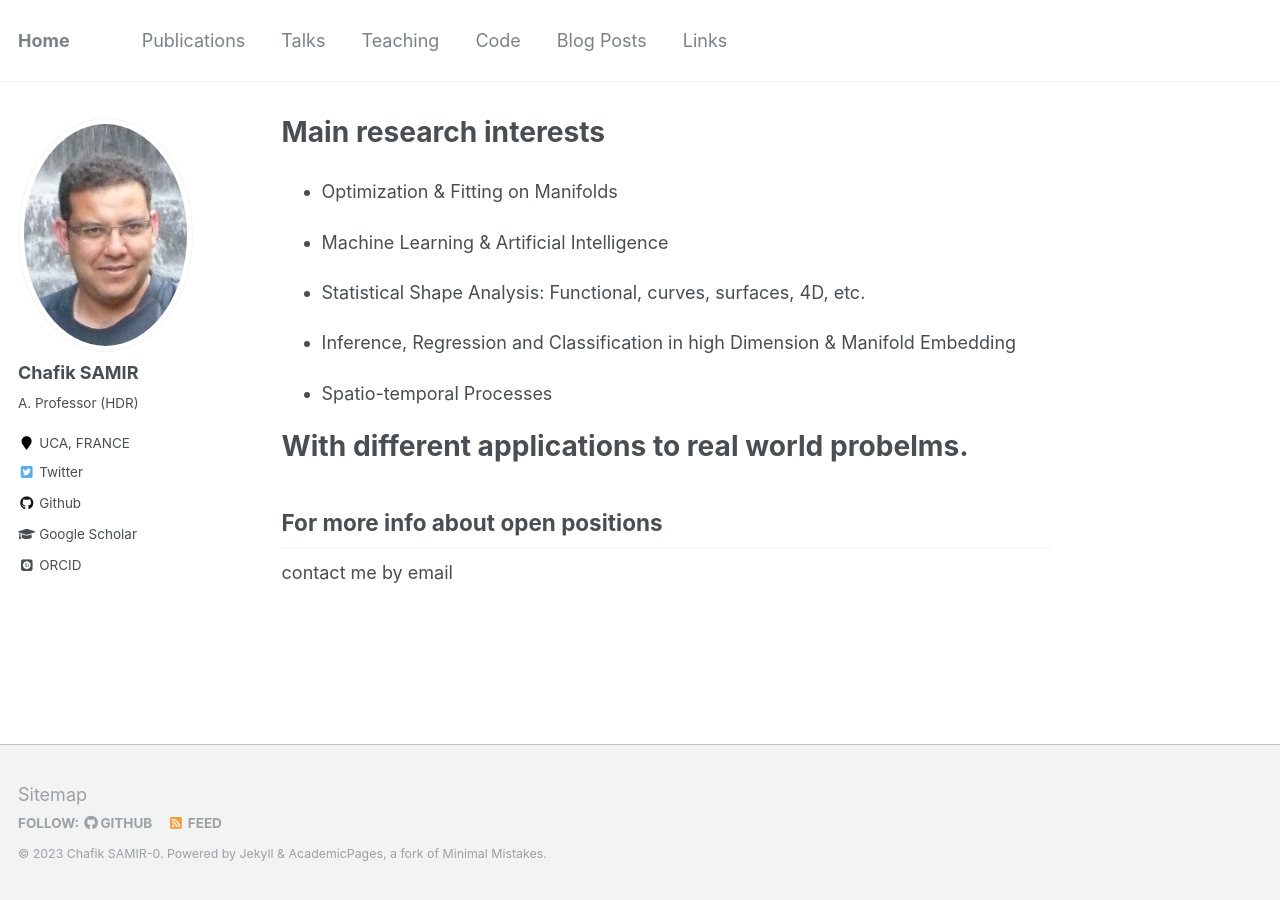
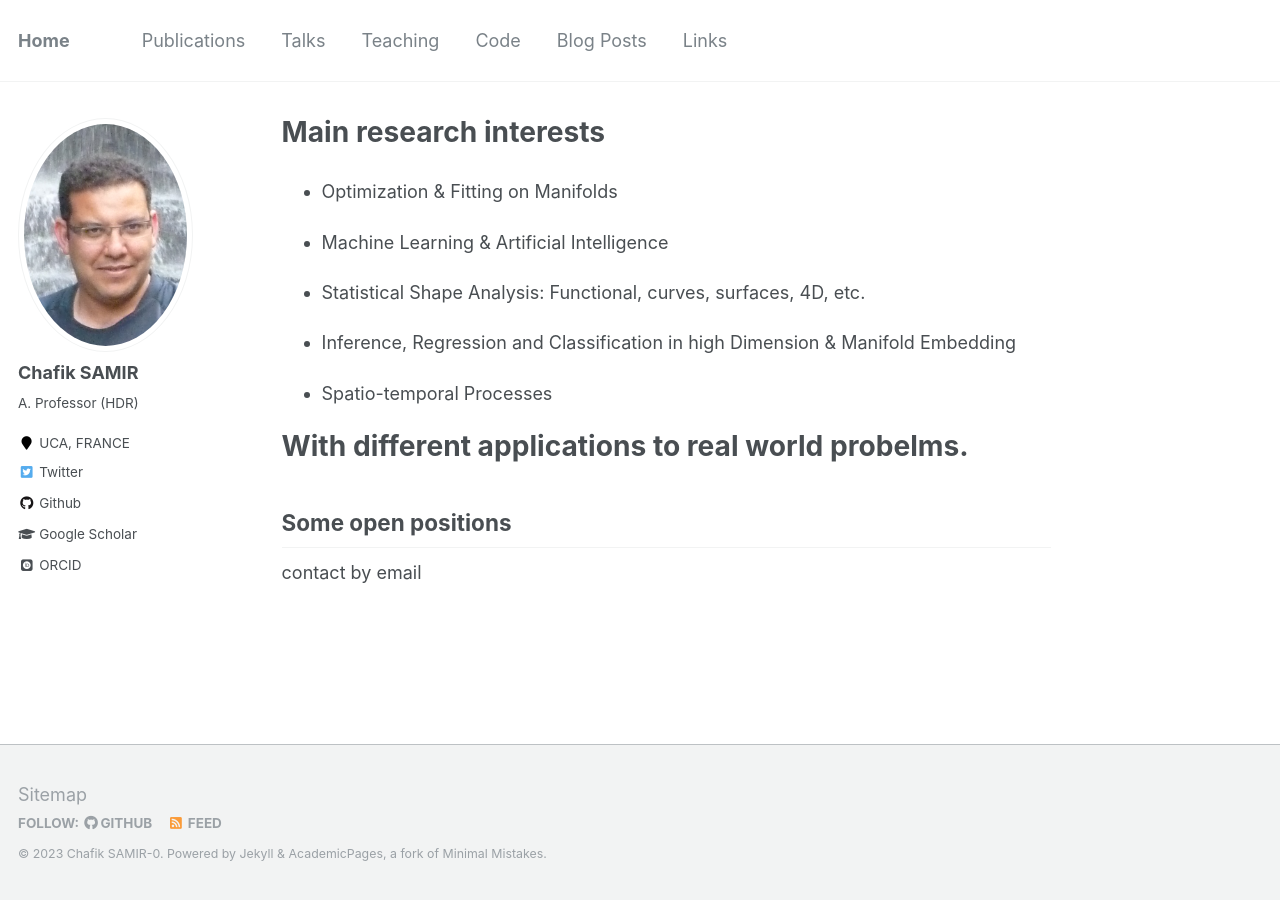
Before and after one commit to Chsamir/chsamir.github.io, a Jekyll site: the page built from _pages/about.md, in a window 1280 px wide. Built offline with Jekyll 4.4.1, drawn with Linux system fonts in a browser that asks for light colours; some web fonts are replaced.

Commit message:
Update about.md

```diff
--- a/_pages/about.md
+++ b/_pages/about.md
@@ -23,6 +23,6 @@ With different applications to real world probelms.
 
 
 
-For more info about open positions
+Some open positions
 ------
-contact me by email
+contact by email
```
